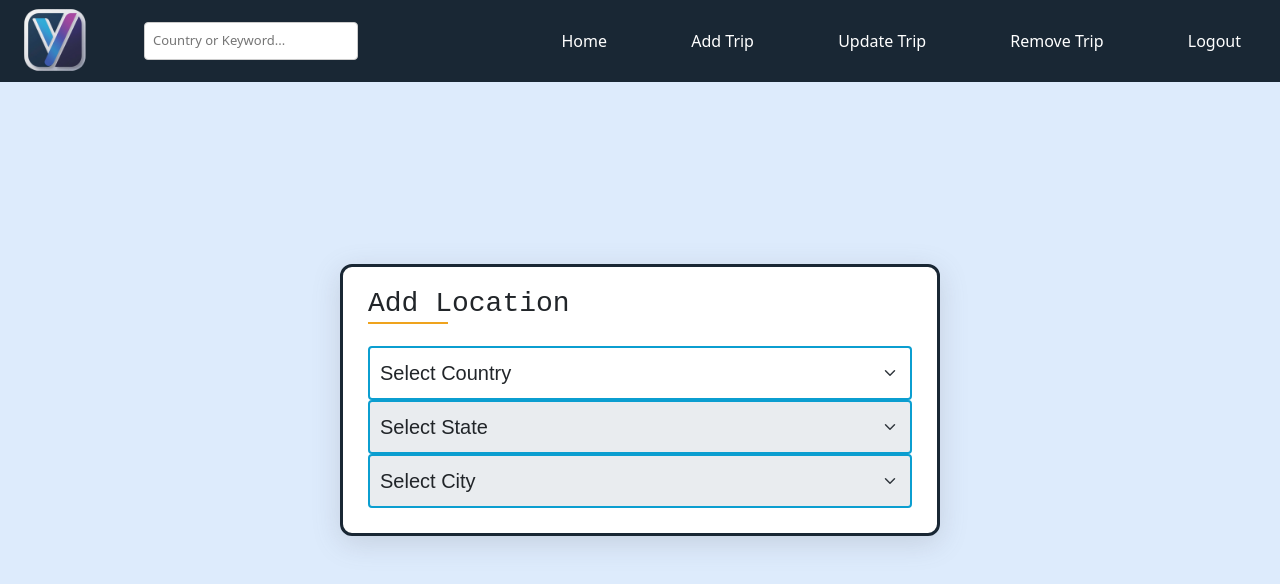
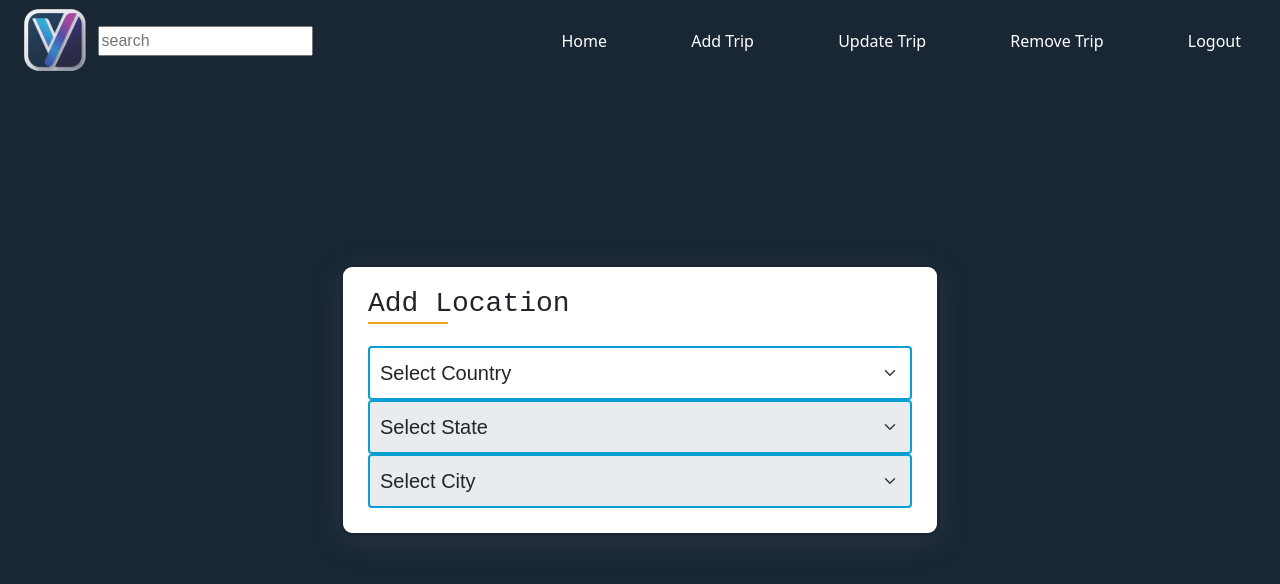
Before and after one commit to nebstech/Ventur, a website: page views/index.html in a window 1280 px wide. Drawn offline with nearby package versions, Linux system fonts and the light colour scheme.

Commit message:
Update files and remove obsolete directory

```diff
--- a/views/index.html
+++ b/views/index.html
@@ -6,6 +6,7 @@
 <title>Ventur</title>
 <link href='https://unpkg.com/boxicons@2.1.4/css/boxicons.min.css' rel='stylesheet'>
 <link href="https://cdn.jsdelivr.net/npm/bootstrap@5.0.2/dist/css/bootstrap.min.css" rel="stylesheet" integrity="sha384-EVSTQN3/azprG1Anm3QDgpJLIm9Nao0Yz1ztcQTwFspd3yD65VohhpuuCOmLASjC" crossorigin="anonymous">
+
 <link rel="stylesheet" href="style.css">
 </head>
 <body>
@@ -32,9 +33,12 @@
 		<div class="logo">
 			<img src="./images/Ventur_app_logo-removebg-preview.png" alt="Ventur Logo">
 		</div>
-		<div class="search-bar">
-			<input type="text" placeholder="Country or Keyword...">
-		</div>
+		<form action="">
+			<div class="search">
+				<span class="search-icon material-symbols-outlined">search</span>
+				<input class="search-input" type="search" placeholder="search">
+			</div>
+		</form>
 		<ul>
 			<li><a href="#">Home</a></li>
 			<li><a href="#">Add Trip</a></li>
--- a/views/index.js
+++ b/views/index.js
@@ -1,14 +1,15 @@
 const config = {
-  cUrl: 'https://api.countrystatecity.in/v1/countries'
+  cUrl: 'https://www.universal-tutorial.com/api/countries/'
+
 }
 
-const toggleAddLocation = () => {
-  const addLocationSection = document.getElementById('addLocationSection');
-  if (isNewTrip) {
-    addLocationSection.style.display = 'block';
-  } else {
-    addLocationSection.style.display = 'none';
-  }
-};
+// const toggleAddLocation = () => {
+//   const addLocationSection = document.getElementById('addLocationSection');
+//   if (isNewTrip) {
+//     addLocationSection.style.display = 'block';
+//   } else {
+//     addLocationSection.style.display = 'none';
+//   }
+// };
 
-toggleAddLocation();
+// toggleAddLocation();
--- a/views/style.css
+++ b/views/style.css
@@ -4,7 +4,7 @@ body {
   justify-content: center;
   align-items: center;
   min-height: 100vh;
-  background: #ddebfc;
+  background: #192734;
 }
 
 .navbar {
@@ -53,19 +53,23 @@ body {
   height: auto; /* Maintain aspect ratio */
 }
 
-.search-bar {
+.search {
+  --padding: 14px;
+
+  width: max-content;
   display: flex;
   align-items: center;
-  margin-left: 10%;
-  justify-content: center;
+  padding: var(--padding);
+  border-radius: 28px;
+  background: #192734;
 }
 
-.search-bar input[type="text"] {
-  padding: 8px;
-  border: 1px solid #ccc;
-  border-radius: 4px;
-  margin-right: 10px;
-  font-size: small;
+.search-input {
+  font-size: 16px;
+  font-family: 'Lexend', sans-serif;
+  color: #333;
+  margin-left: var(--padding);
+  outline: none;
 }
 
 .container {
```
Also changed, not shown: api/external/countries.js (deleted, +0 -27 lines).
